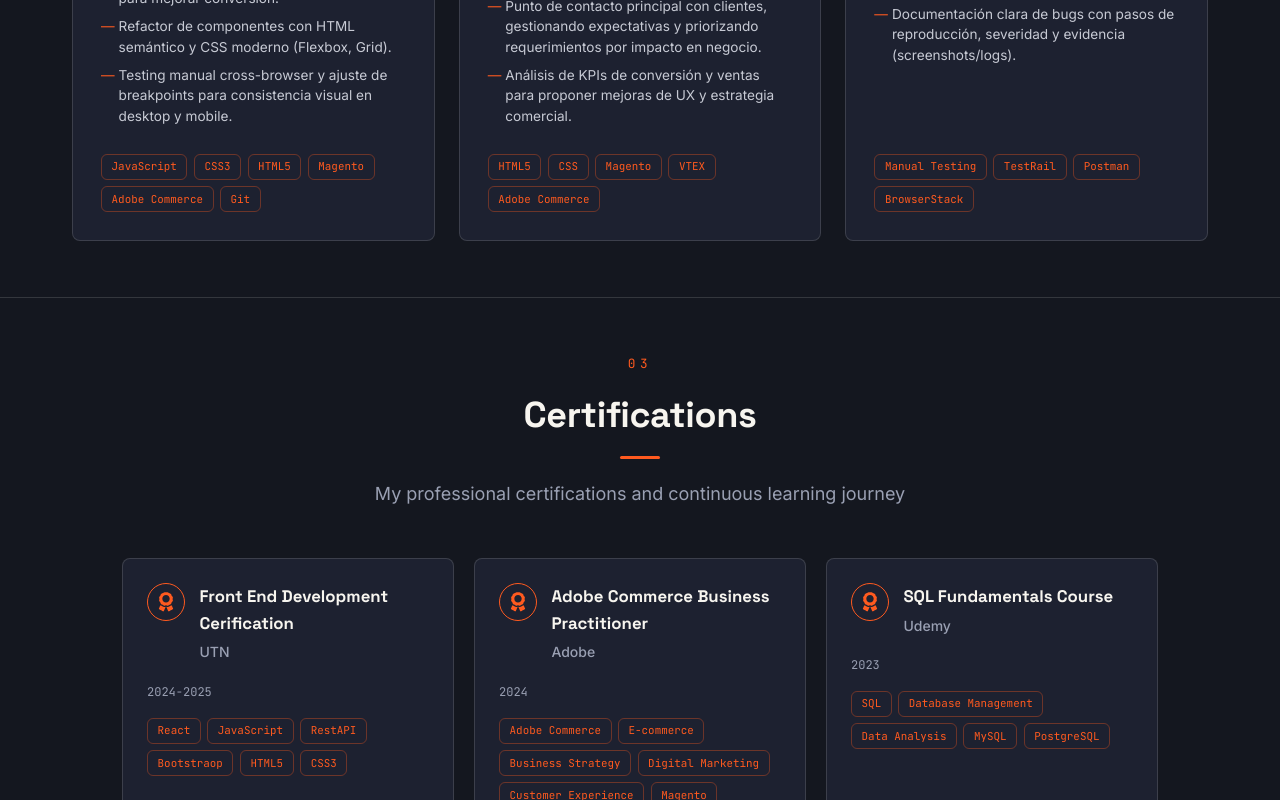
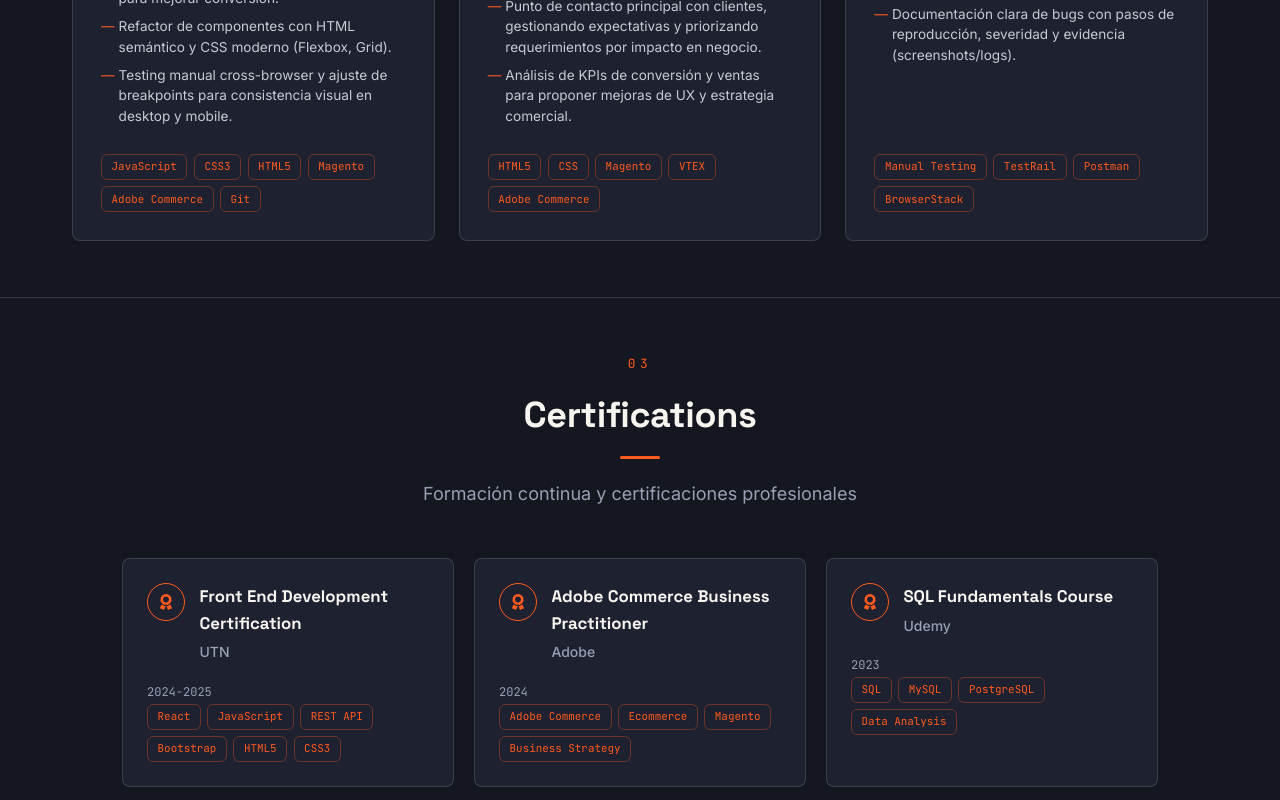
Before and after one commit to IgnacioDN/Portfolio, a React (Vite) app in the folder Portfolio-Project/: page / in a window 1280 px wide. Shown: the part 2000-2800 px from the top of the page. Built offline with nearby package versions, Linux system fonts and the light colour scheme.

Commit message:
Refactor Education component and update certifications

```diff
--- a/Portfolio-Project/src/components/Education.jsx
+++ b/Portfolio-Project/src/components/Education.jsx
@@ -1,53 +1,71 @@
-import React from 'react';
-import { FaCertificate, FaAward } from 'react-icons/fa';
+import React, { useEffect, useRef } from 'react';
+import { FaAward } from 'react-icons/fa';
 import '../styles/Education.css';
 
-const Education = () => {
 const certifications = [
   {
-      name: 'Front End Development Cerification',
+    name: 'Front End Development Certification',
     issuer: 'UTN',
     date: '2024-2025',
-      skills: ['React', 'JavaScript', 'RestAPI', 'Bootstraop', 'HTML5', 'CSS3']
+    skills: ['React', 'JavaScript', 'REST API', 'Bootstrap', 'HTML5', 'CSS3'],
   },
   {
     name: 'Adobe Commerce Business Practitioner',
     issuer: 'Adobe',
     date: '2024',
-      skills: ['Adobe Commerce', 'E-commerce', 'Business Strategy', 'Digital Marketing', 'Customer Experience', 'Magento']
+    skills: ['Adobe Commerce', 'Ecommerce', 'Magento', 'Business Strategy'],
   },
   {
     name: 'SQL Fundamentals Course',
     issuer: 'Udemy',
     date: '2023',
-      skills: ['SQL', 'Database Management', 'Data Analysis', 'MySQL', 'PostgreSQL']
+    skills: ['SQL', 'MySQL', 'PostgreSQL', 'Data Analysis'],
   },
   {
-      name: 'Software Qa Management',
-      issuer: 'EducacionIT',
+    name: 'Software QA Management',
+    issuer: 'Educación IT',
     date: '2021',
-      skills: ['Software Testing', 'Quality Assurance', 'Test Automation', 'Agile Methodologies', 'Bug Tracking', 'Selenium']
+    skills: ['Testing', 'QA', 'Agile', 'Selenium'],
   },
   {
     name: 'JavaScript Fundamentals Course',
     issuer: 'Fundación Telefónica',
     date: '2021',
-      skills: ['JavaScript', 'Programming Fundamentals', 'Web Development', 'ES6', 'DOM Manipulation', 'Event Handling']
+    skills: ['JavaScript', 'ES6', 'DOM', 'Event Handling'],
   },
-
-
 ];
 
 const courses = [
-  "Web Development",
-  "JavaScript Programming",
-  "Front-End Frameworks",
-  "Database Management",
-  "E-commerce Fundamentals",
-  "Digital Marketing",
-  "Software Testing & QA",
-  "Agile Methodologies"
+  'Web Development',
+  'JavaScript Programming',
+  'Front-End Frameworks',
+  'Database Management',
+  'Ecommerce Fundamentals',
+  'Digital Marketing',
+  'Software Testing & QA',
+  'Agile Methodologies',
 ];
+
+const Education = () => {
+  const cardRefs = useRef([]);
+
+  useEffect(() => {
+    const observer = new IntersectionObserver(
+      (entries) => {
+        entries.forEach((entry) => {
+          if (entry.isIntersecting) {
+            entry.target.classList.add('in-view');
+            observer.unobserve(entry.target);
+          }
+        });
+      },
+      { threshold: 0.2 }
+    );
+
+    cardRefs.current.forEach((el) => el && observer.observe(el));
+
+    return () => observer.disconnect();
+  }, []);
 
   return (
     <section id="education" className="education-section">
@@ -55,50 +73,49 @@ const Education = () => {
         <div className="section-header">
           <h2 className="section-title">Certifications</h2>
           <div className="title-underline"></div>
-          <p className="section-subtitle">
-            My professional certifications and continuous learning journey
-          </p>
+          <p className="section-subtitle">Formación continua y certificaciones profesionales</p>
         </div>
-
-        <div className="education-content">
-          {/* Certifications */}
-          <div className="certifications-section">
 
         <div className="certifications-grid">
           {certifications.map((cert, index) => (
-                <div key={index} className="certification-card">
+            <div
+              key={index}
+              ref={(el) => (cardRefs.current[index] = el)}
+              className="certification-card"
+              style={{ transitionDelay: `${index * 0.07}s` }}
+            >
+              <div className="cert-top-bar"></div>
               <div className="cert-header">
-                    <FaAward className="cert-icon" />
+                <div className="cert-icon">
+                  <FaAward />
+                </div>
                 <div className="cert-info">
                   <h4 className="cert-name">{cert.name}</h4>
                   <p className="cert-issuer">{cert.issuer}</p>
                 </div>
               </div>
 
-                  <div className="cert-meta">
               <span className="cert-date">{cert.date}</span>
-                  </div>
 
               <div className="cert-skills">
                 {cert.skills.map((skill, idx) => (
-                      <span key={idx} className="skill-tag">{skill}</span>
+                  <span key={idx} className="skill-tag">
+                    {skill}
+                  </span>
                 ))}
               </div>
             </div>
           ))}
         </div>
-          </div>
 
-          {/* Relevant Coursework */}
-          <div className="coursework-section">
-            <h3 className="subsection-title">Relevant Coursework</h3>
-            <div className="courses-grid">
-              {courses.map((course, index) => (
-                <div key={index} className="course-item">
+        {/* Ticker infinito de cursos relevantes */}
+        <div className="coursework-marquee">
+          <div className="marquee-track">
+            {[...courses, ...courses].map((course, index) => (
+              <span key={index} className="marquee-item">
                 {course}
-                </div>
+              </span>
             ))}
-            </div>
           </div>
         </div>
       </div>
```
Lines whose indentation alone changed are shown as unchanged.
